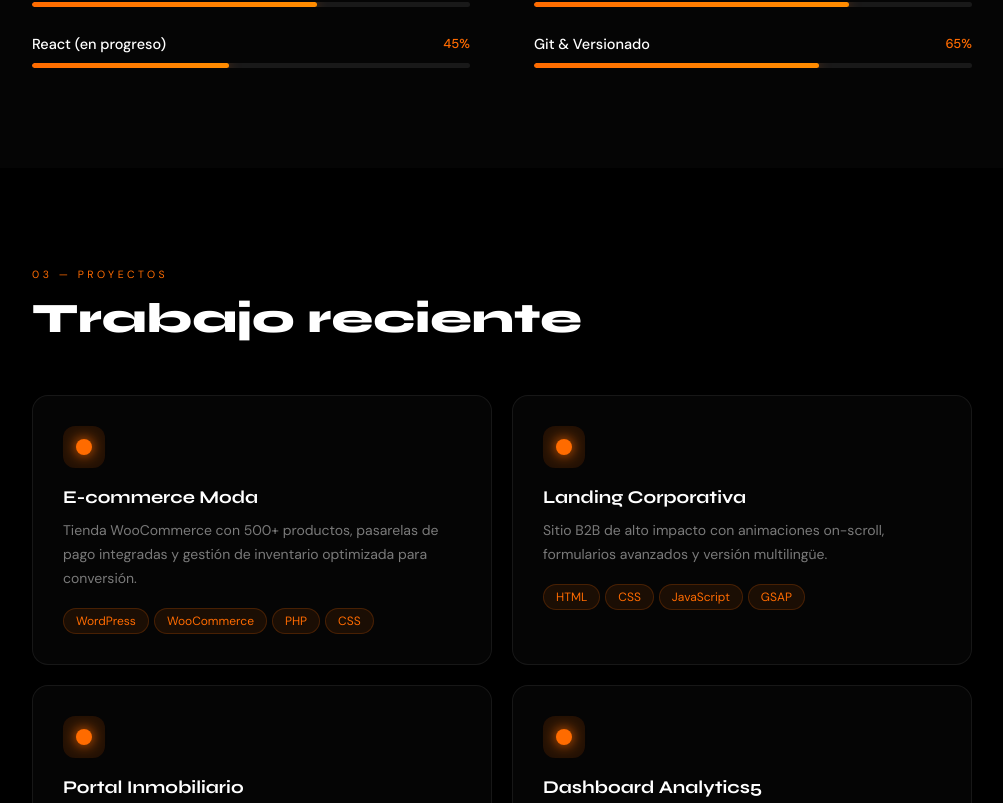
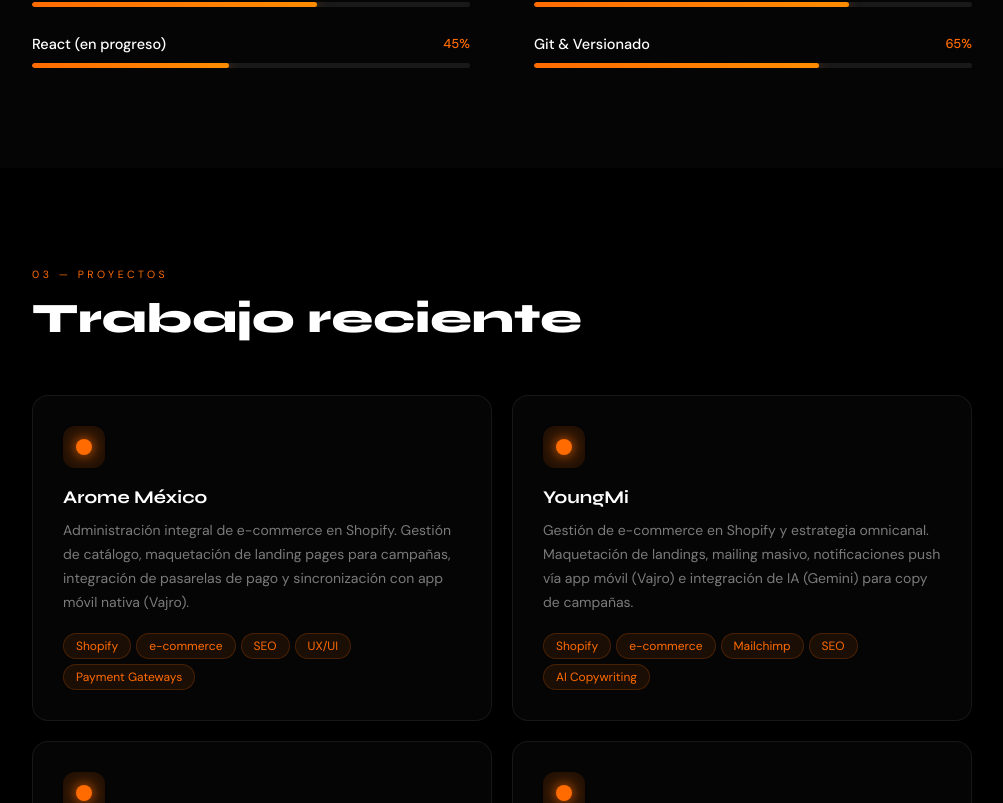
Before and after one commit to Juancarlos-Pal/CP-Portafolio, a React (Vite) app: page / in a window 1280 px wide. Shown: the part 1997-2800 px from the top of the page, without its empty margins (138-1141 px from the left). Built offline with nearby package versions, Linux system fonts and the light colour scheme.

Commit message:
se agregaron las descripciones correctas para cada card

```diff
--- a/src/components/Projects.jsx
+++ b/src/components/Projects.jsx
@@ -3,54 +3,66 @@
 
 const projects = [
   {
-    title: 'E-commerce Moda',
-    desc: 'Tienda WooCommerce con 500+ productos, pasarelas de pago integradas y gestión de inventario optimizada para conversión.',
-    tags: ['WordPress', 'WooCommerce', 'PHP', 'CSS'],
+    title: 'Arome México',
+    desc: 'Administración integral de e-commerce en Shopify. Gestión de catálogo, maquetación de landing pages para campañas, integración de pasarelas de pago y sincronización con app móvil nativa (Vajro).',
+    tags: ['Shopify', 'e-commerce', 'SEO', 'UX/UI', 'Payment Gateways'],
+    url: 'https://arome.mx/',
   },
   {
-    title: 'Landing Corporativa',
-    desc: 'Sitio B2B de alto impacto con animaciones on-scroll, formularios avanzados y versión multilingüe.',
-    tags: ['HTML', 'CSS', 'JavaScript', 'GSAP'],
+    title: 'YoungMi',
+    desc: 'Gestión de e-commerce en Shopify y estrategia omnicanal. Maquetación de landings, mailing masivo, notificaciones push vía app móvil (Vajro) e integración de IA (Gemini) para copy de campañas.',
+    tags: ['Shopify', 'e-commerce', 'Mailchimp', 'SEO', 'AI Copywriting'],
+    url: 'https://youngmi.mx/',
   },
   {
-    title: 'Portal Inmobiliario',
-    desc: 'Plataforma de listings con filtros avanzados, mapas interactivos y panel de administración personalizado.',
-    tags: ['WordPress', 'ACF', 'Maps API'],
+    title: 'Clean Scents',
+    desc: 'Sitio corporativo desarrollado desde cero en WordPress + Elementor. Maquetación responsive basada en diseños de equipo UI/UX, animaciones avanzadas e integración de plugins clave.',
+    tags: ['WordPress', 'CSS/JS', 'UI/UX', 'Responive Desing'],
+    url: 'https://clean-scents.com/',
+
   },
   {
-    title: 'Dashboard Analytics5',
-    desc: 'Panel de métricas con gráficas en tiempo real e integración completa con WooCommerce REST API.',
-    tags: ['React', 'Chart.js', 'REST API'],
+    title: 'Agromg',
+    desc: 'Rediseño web y catálogo B2B en WordPress + WooCommerce. Estructura personalizada a partir de plantilla base, campos personalizados (ACF) y SEO optimizado con Yoast.',
+    tags: ['WordPress', 'WooCommerce', 'SEO', 'Responsive Desing'],
+    url: 'https://agromg.com/',
+
   },
   {
-    title: 'Dashboard Analytics6',
-    desc: 'Panel de métricas con gráficas en tiempo real e integración completa con WooCommerce REST API.',
-    tags: ['React', 'Chart.js', 'REST API'],
+    title: 'GofeLogistics',
+    desc: 'Sitio web corporativo para servicios de logística. Desarrollado en WordPress + Elementor a partir de plantilla base, con enfoque en arquitectura de información y responsive design.',
+    tags: ['WordPress', 'Responsive Design', 'Elementor', 'UI Layout', 'CSS3'],
+    url: 'https://gofelogistics.com/',
   },
   {
-    title: 'Dashboard Analytics7',
-    desc: 'Panel de métricas con gráficas en tiempo real e integración completa con WooCommerce REST API.',
-    tags: ['React', 'Chart.js', 'REST API'],
+    title: 'SinDolart',
+    desc: 'Desarrollo y administración de e-commerce en Shopify para el sector salud. Maquetación de landings para campañas, pasarelas de pago, gestión de catálogo y SEO técnico.',
+    tags: ['Shopify', 'E-commerce', 'Payment Gateways', 'Shipping Rules', 'SEO'],
+    url: 'https://sindolart.mx/',
   },
   {
-    title: 'Dashboard Analytics8',
-    desc: 'Panel de métricas con gráficas en tiempo real e integración completa con WooCommerce REST API.',
-    tags: ['React', 'Chart.js', 'REST API'],
+    title: 'HowlerSound',
+    desc: 'E-commerce en WordPress + WooCommerce desarrollado como proyecto freelance. Configuración integral de checkout, pasarelas de pago, reglas de envío y catálogo de 50+ productos.',
+    tags: ['WordPress', 'WooCommerce', 'Payment Gateways', 'Shipping Rules'],
+    url: 'https://howlersound.com/',
   },
   {
-    title: 'Dashboard Analytics9',
-    desc: 'Panel de métricas con gráficas en tiempo real e integración completa con WooCommerce REST API.',
-    tags: ['React', 'Chart.js', 'REST API'],
+    title: 'Dale Desarrollos',
+    desc: 'Sitio web corporativo para desarrollo inmobiliario. Creado en WordPress + Elementor con enfoque en diseño responsive, maquetación de servicios y formularios de contacto.',
+    tags: ['WordPress', 'Responsive Design', 'UI/UX'],
+    url: 'https://daledesarrollos.com/',
   },
   {
-    title: 'Dashboard Analytics10',
-    desc: 'Panel de métricas con gráficas en tiempo real e integración completa con WooCommerce REST API.',
-    tags: ['React', 'Chart.js', 'REST API'],
+    title: 'Perfiherrajes',
+    desc: 'Catálogo industrial B2B en WordPress + WooCommerce con más de 200 productos. Estructuración masiva de categorías, diseño responsive y navegación optimizada para consultas.',
+    tags: ['WordPress', 'WooCommerce', 'B2B Catalog', 'Responsive Design'],
+    url: 'https://phimmsa.com.mx/',
   },
   {
-    title: 'Dashboard Analytics11',
-    desc: 'Panel de métricas con gráficas en tiempo real e integración completa con WooCommerce REST API.',
-    tags: ['React', 'Chart.js', 'REST API'],
+    title: 'MJL Cocinas & Acabados',
+    desc: 'Portal web corporativo en WordPress + Elementor. Maquetación sobre plantilla base, gestión de cambio de dominio, migración de servidor y resolución de errores en producción.',
+    tags: ['WordPress', 'Elementor', 'Domain Migration', 'DNS / Hosting'],
+    url: 'https://mjl.mx/',
   },
 ]
 
```
